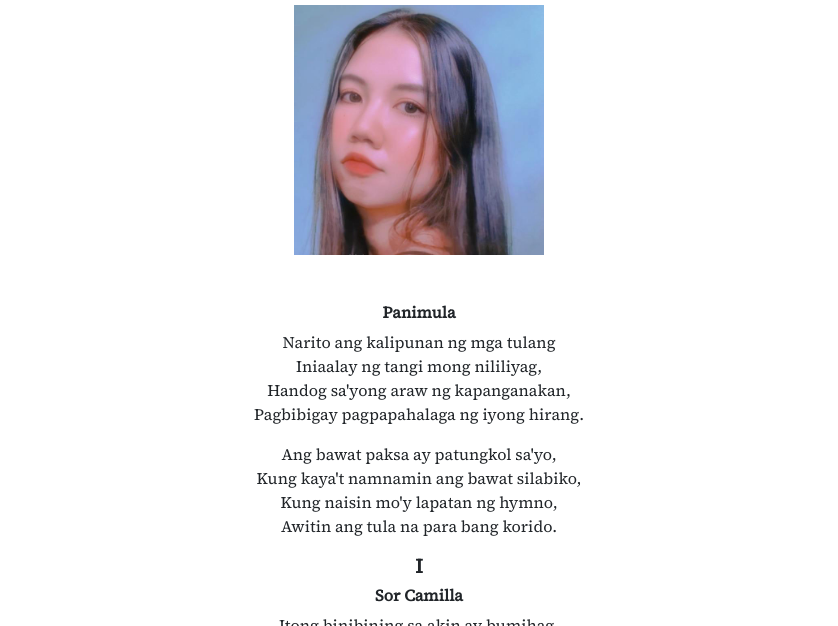
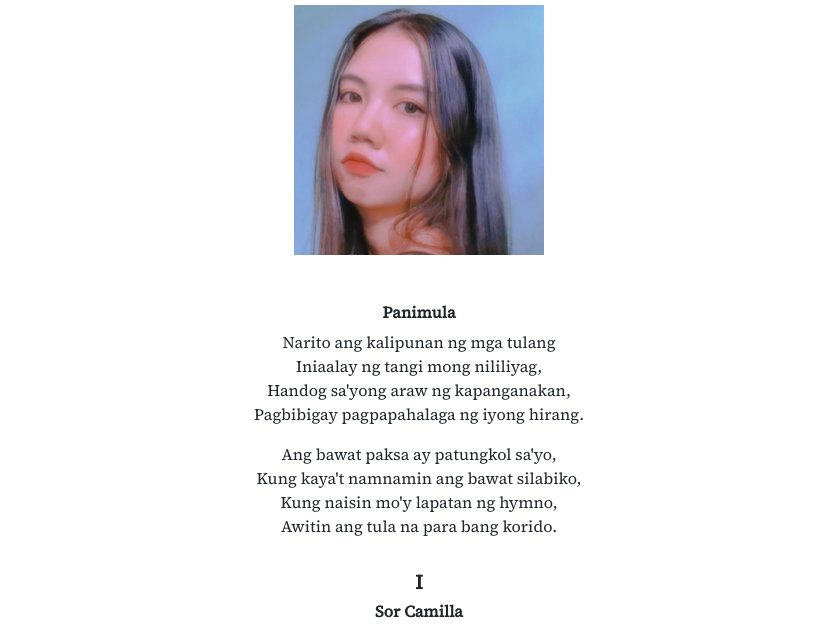
Before and after one commit to neildc14/happy-birthday, a website: page index.html in a window 1280 px wide. Shown: the part 147-773 px from the top of the page, without its empty margins (221-1059 px from the left). Drawn offline with nearby package versions, Linux system fonts and the light colour scheme.

Commit message:
add pb-3

```diff
--- a/index.html
+++ b/index.html
@@ -24,7 +24,7 @@
         </div>
     </header>
     <main>
-        <div class="first container text-center pt-5">
+        <div class="first container text-center pt-5 pb-3">
             <h6>Panimula</h6>
             <p>
                 Narito ang kalipunan ng mga tulang<br>
```
